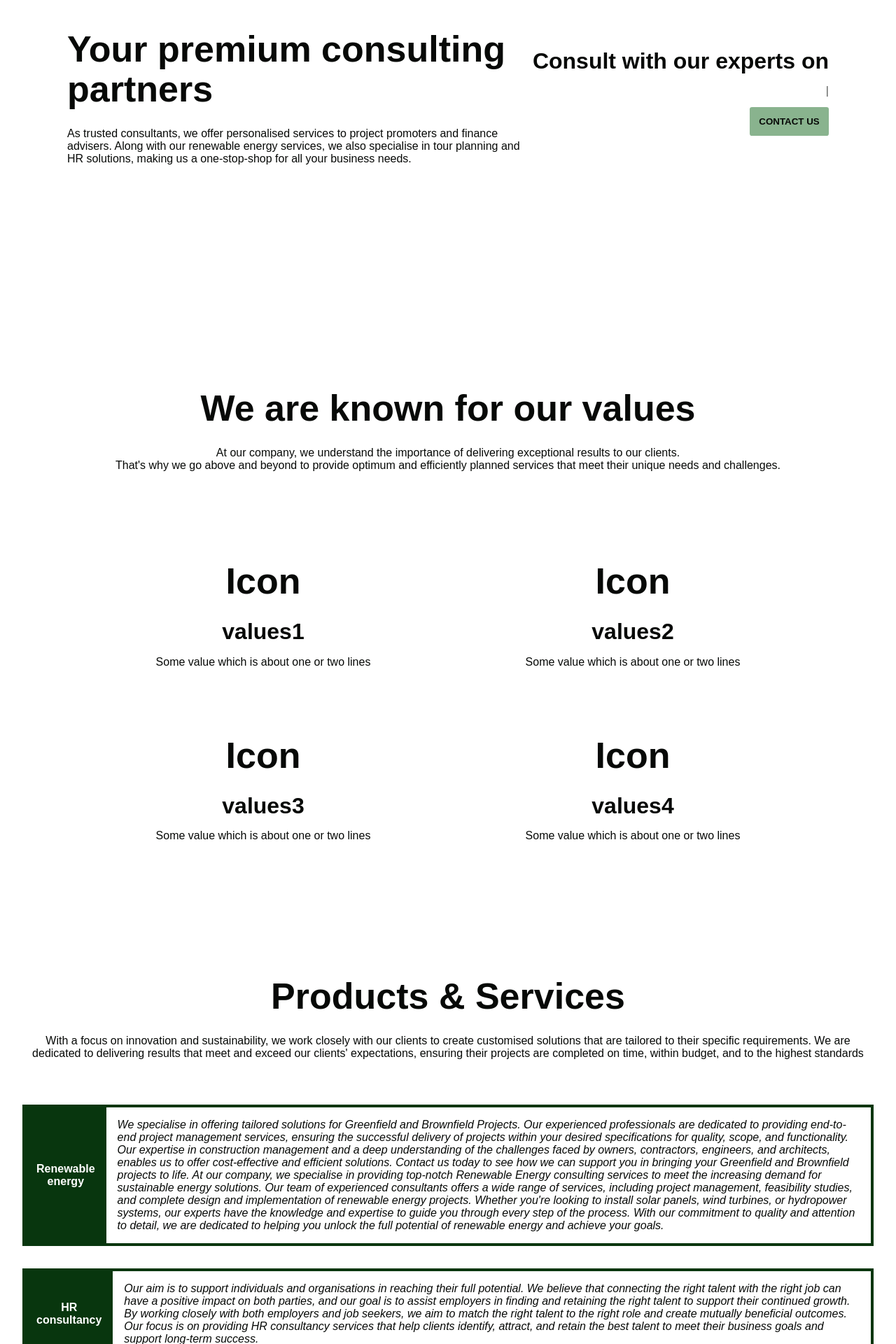
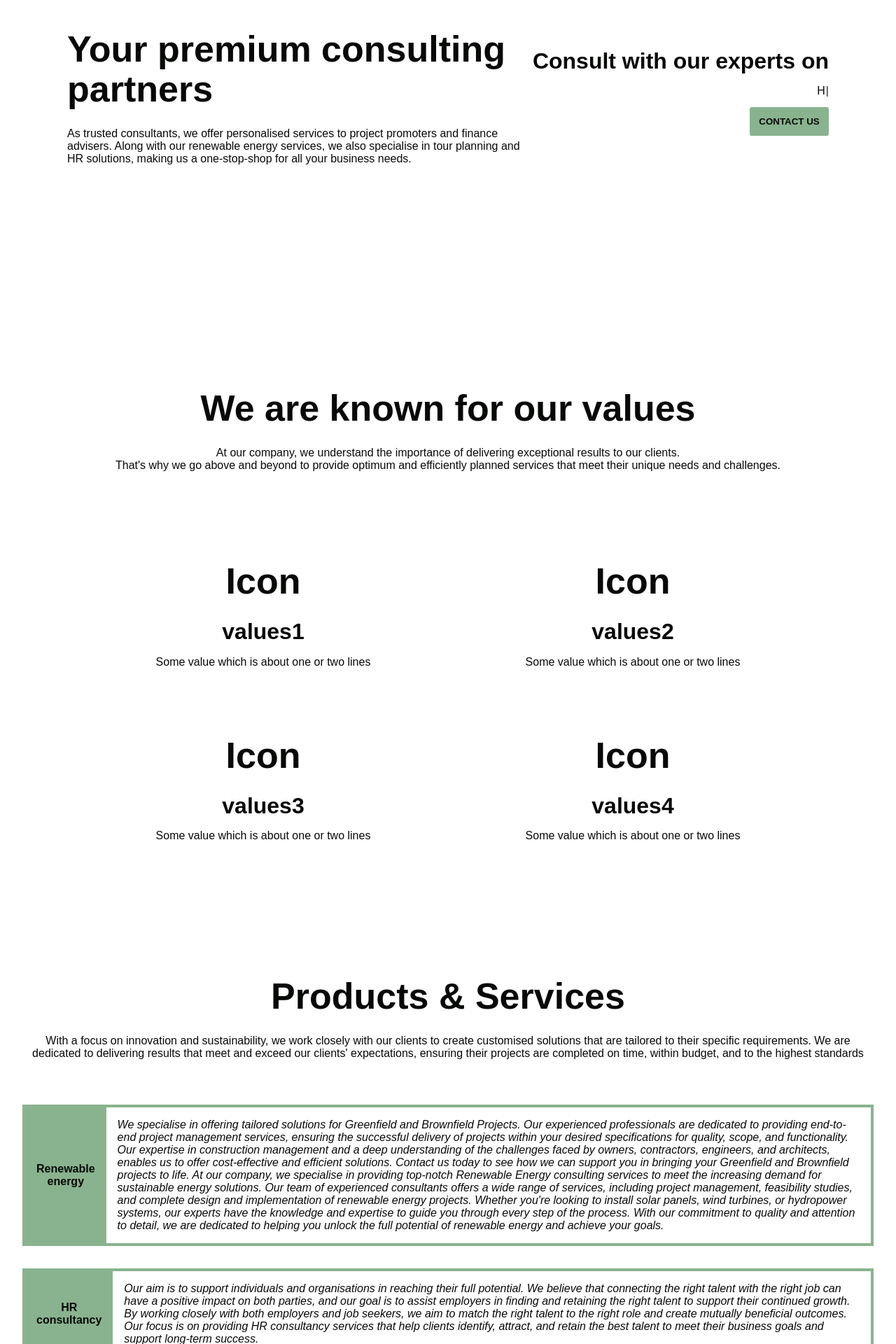
Before and after one commit to odus-ex/react-spa, a React app: page / in a window 1280 px wide. Shown: the part 260-2180 px from the top of the page at 70% size. Built offline with nearby package versions, Linux system fonts and the light colour scheme.

Commit message:
Footer section

```diff
--- a/src/components/Footer/footer.scss
+++ b/src/components/Footer/footer.scss
@@ -1,3 +1,7 @@
+@import "../../scss/colors";
+
 .footer {
-  border: 2px solid red;
+  height: 30vh;
+  background-color: $theme-dark;
+  color: $text_light;
 }
--- a/src/views/services/servicesView.scss
+++ b/src/views/services/servicesView.scss
@@ -36,13 +36,13 @@
 .services__list__item {
   display: flex;
   flex-direction: column;
-  border: 0.25em solid $theme_dark;
+  border: 0.25em solid $theme_light;
   margin-bottom: 2em;
 
   .services__list__item__head {
     display: flex;
-    background-color: $theme_dark;
-    color: $text_light;
+    background-color: $theme_light;
+    color: $text_dark;
     padding: 1em;
   }
 
```
